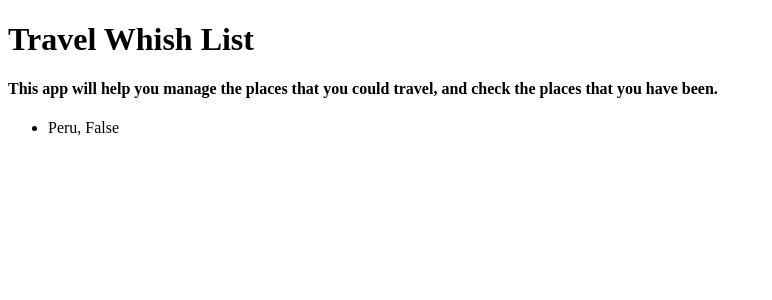
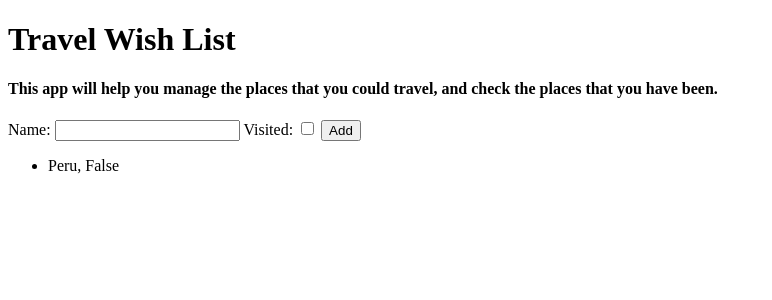
Before and after one commit to cr7st74n/TravelWishlist, a Django app: template wishlist/travel_wishListCris/templates/travel_wishListCris/wishlist.html in a window 1280 px wide. Shown: the top 300 px of the page, without its empty margins (0-772 px from the left). Run offline with Django 4.2, Linux system fonts and the light colour scheme; the template is opened without the code that fills it: values that come from a table or form of the project are taken from there, others are empty; data comes from the database, SQL or seed files in the repository; both versions use the stored data as it was after the commit; parts of the project's set-up code (start-up, migrations or seed data) failed here and were passed over.

```diff
--- /dev/null
+++ b/wishlist/travel_wishListCris/forms.py
@@ -0,0 +1,7 @@
+from django import forms
+from .models import Place
+
+class NewPlaceForm(forms.ModelForm):
+    class Meta:
+        model = Place
+        fields = ('name','visited')
--- a/wishlist/travel_wishListCris/templates/travel_wishListCris/wishlist.html
+++ b/wishlist/travel_wishListCris/templates/travel_wishListCris/wishlist.html
@@ -7,11 +7,16 @@
 </head>
 <body>
     <header>
-        <h1>Travel Whish List</h1>
+        <h1>Travel Wish List</h1>
         <h4>This app will help you manage the places that you could travel, and check the places that you have been.</h4>
     </header>
     <div class="list">
 
+        <form method="POST" action="/ " >
+            {% csrf_token %}
+            {{new_place_form}}
+            <button type="submit">Add</button>
+        </form>
 
         {% for place in places %}
 
--- a/wishlist/travel_wishListCris/urls.py
+++ b/wishlist/travel_wishListCris/urls.py
@@ -3,4 +3,5 @@ from . import views
 
 urlpatterns = [
     path('', views.place_list, name='place_list'),
+    path('about', views.about, name= 'about')
 ]
```
Also changed, not shown: wishlist/travel_wishListCris/views.py (+15 -3 lines), wishlist/db.sqlite3.
